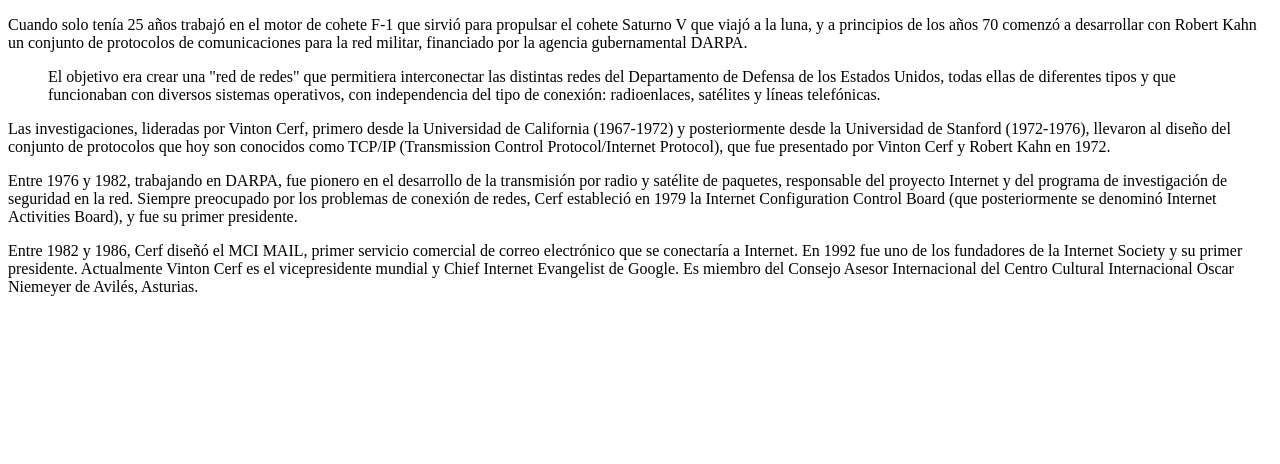
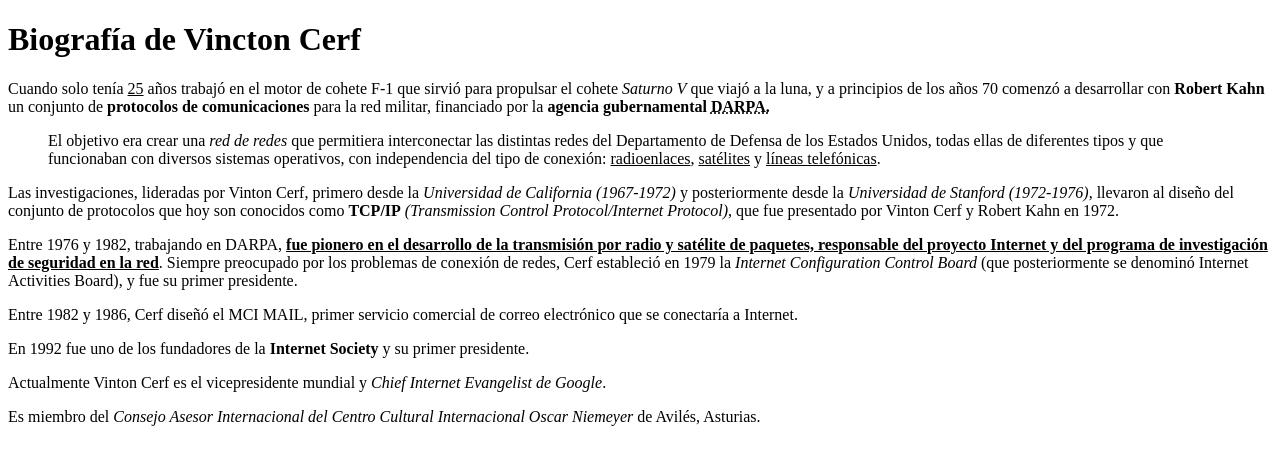
Before and after one commit to juanantoniosmr/web2smr26, a plain HTML site: page actividad1/Texto Ejercicio3.html in a window 1280 px wide. Drawn offline with Linux system fonts and the light colour scheme.

Commit message:
Entrega actividad 1

```diff
--- a/actividad1/Texto Ejercicio3.html
+++ b/actividad1/Texto Ejercicio3.html
@@ -6,14 +6,19 @@
 	<title>Biografía de Vincton Cerf</title>
 </head>
 <body>
-<p>Cuando solo tenía 25 años trabajó en el motor de cohete F-1 que sirvió para propulsar el cohete Saturno V que viajó a la luna, y a principios de los años 70 comenzó a desarrollar con Robert Kahn un conjunto de protocolos de comunicaciones para la red militar, financiado por la agencia gubernamental DARPA.</p>
+	<h1>Biografía de Vincton Cerf</h1>
 
-<blockquote>El objetivo era crear una "red de redes" que permitiera interconectar las distintas redes del Departamento de Defensa de los Estados Unidos, todas ellas de diferentes tipos y que funcionaban con diversos sistemas operativos, con independencia del tipo de conexión: radioenlaces, satélites y líneas telefónicas.</blockquote>
+	<p>Cuando solo tenía <u>25</u> años trabajó en el motor de cohete F-1 que sirvió para propulsar el cohete <i>Saturno V</i> que viajó a la luna, y a principios de los años 70 comenzó a desarrollar con <strong>Robert Kahn</strong> un conjunto de <strong>protocolos de comunicaciones</strong> para la red militar, financiado por la <strong>agencia gubernamental <abbr title="Defense Advanced Research Projects Agency">DARPA.</abbr></strong></p>
 
-<p>Las investigaciones, lideradas por Vinton Cerf, primero desde la Universidad de California (1967-1972) y posteriormente desde la Universidad de Stanford (1972-1976), llevaron al diseño del conjunto de protocolos que hoy son conocidos como TCP/IP (Transmission Control Protocol/Internet Protocol), que fue presentado por Vinton Cerf y Robert Kahn en 1972.</p>
+	<blockquote>El objetivo era crear una <i>red de redes</i> que permitiera interconectar las distintas redes del Departamento de Defensa de los Estados Unidos, todas ellas de diferentes tipos y que funcionaban con diversos sistemas operativos, con independencia del tipo de conexión: <u>radioenlaces</u>, <u>satélites</u> y <u>líneas telefónicas</u>.</blockquote>
 
-<p>Entre 1976 y 1982, trabajando en DARPA, fue pionero en el desarrollo de la transmisión por radio y satélite de paquetes, responsable del proyecto Internet y del programa de investigación de seguridad en la red. Siempre preocupado por los problemas de conexión de redes, Cerf estableció en 1979 la Internet Configuration Control Board (que posteriormente se denominó Internet Activities Board), y fue su primer presidente.</p>
+	<p>Las investigaciones, lideradas por Vinton Cerf, primero desde la <i>Universidad de California (1967-1972)</i> y posteriormente desde la <i>Universidad de Stanford (1972-1976)</i>, llevaron al diseño del conjunto de protocolos que hoy son conocidos como <strong>TCP/IP</strong> <i>(Transmission Control Protocol/Internet Protocol)</i>, que fue presentado por Vinton Cerf y Robert Kahn en 1972.</p>
 
-<p>Entre 1982 y 1986, Cerf diseñó el MCI MAIL, primer servicio comercial de correo electrónico que se conectaría a Internet. En 1992 fue uno de los fundadores de la Internet Society y su primer presidente. Actualmente Vinton Cerf es el vicepresidente mundial y Chief Internet Evangelist de Google. Es miembro del Consejo Asesor Internacional del Centro Cultural Internacional Oscar Niemeyer de Avilés, Asturias.
+	<p>Entre 1976 y 1982, trabajando en DARPA, <strong><u>fue pionero en el desarrollo de la transmisión por radio y satélite de paquetes, responsable del proyecto Internet y del programa de investigación de seguridad en la red</u></strong>. Siempre preocupado por los problemas de conexión de redes, Cerf estableció en 1979 la <i>Internet Configuration Control Board</i> (que posteriormente se denominó Internet Activities Board), y fue su primer presidente.</p>
+
+	<p>Entre 1982 y 1986, Cerf diseñó el MCI MAIL, primer servicio comercial de correo electrónico que se conectaría a Internet.</p>
+	<p>En 1992 fue uno de los fundadores de la <strong>Internet Society</strong> y su primer presidente.</p>
+	<p>Actualmente Vinton Cerf es el vicepresidente mundial y <i>Chief Internet Evangelist de Google</i>.</p>
+	<p>Es miembro del <i>Consejo Asesor Internacional del Centro Cultural Internacional Oscar Niemeyer</i> de Avilés, Asturias.</p>
 </body>
 </html>
```
